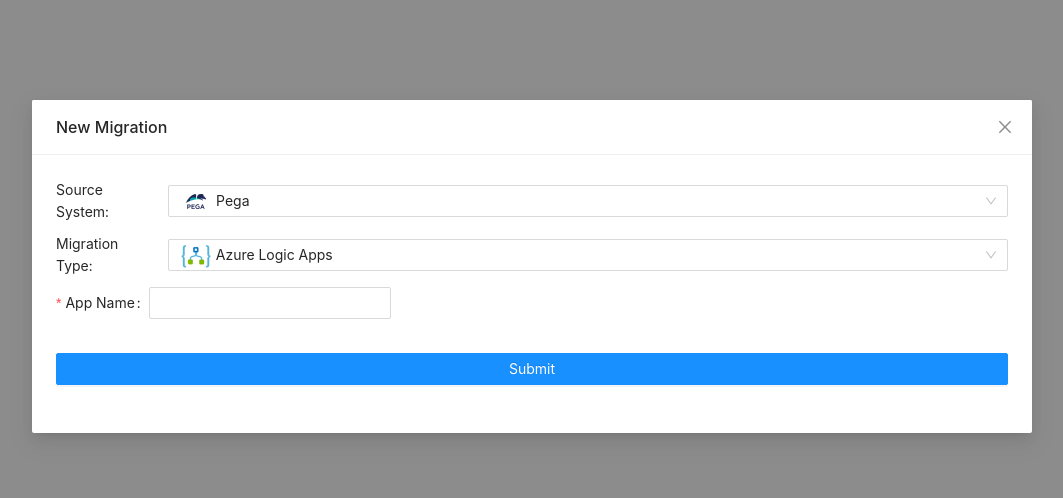
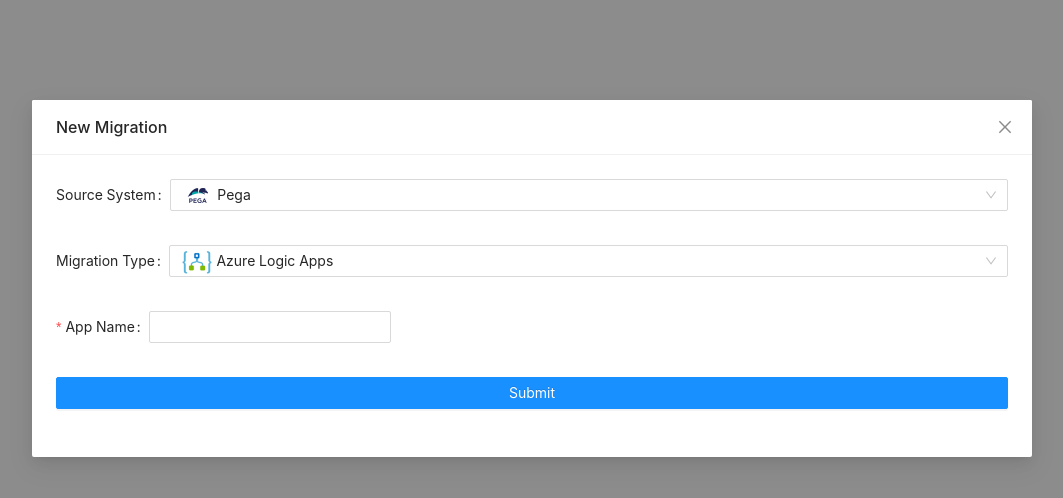
Before and after one commit to shepelenko-vlad/and-design, a React (Create React App) app: page / in a window 1280 px wide. Both pictures are taken after a click on the button "Click me!". Shown: the top 498 px of the page, without its empty margins (108-1171 px from the left). Built offline with nearby package versions, Linux system fonts and the light colour scheme.

Commit message:
troubleshooting

```diff
--- a/src/features/page/ModalForm.jsx
+++ b/src/features/page/ModalForm.jsx
@@ -41,7 +41,7 @@
   };
 
   const handlePress = (event) => {
-    var charCode = event.charCodeAt(0);
+    let charCode = event.charCodeAt(0);
     if (
       (charCode < 97 || charCode > 122) &&
       (charCode < 65 || charCode > 90) &&
@@ -55,6 +55,14 @@
 
   const handleCancel = () => {
     setIsModalVisible(false);
+  };
+
+  const onFinish = (values) => {
+    console.log("Success: ", values);
+  };
+
+  const onFinishFailed = (errorInfo) => {
+    console.log("Failed: ", errorInfo);
   };
 
   return (
@@ -76,26 +84,22 @@
             remember: true,
           }}
           autoComplete="off"
+          onFinish={onFinish}
+          onFinishFailed={onFinishFailed}
         >
-          <div className="divInput">
-            <p>Source System: </p>
-            <Select
-              defaultValue={sourceSystem[0].name}
-              style={{ width: "89.2%" }}
-            >
+          <Form.Item name="sourceSystem" label="Source System">
+            <Select defaultValue={sourceSystem[0].name}>
               {sourceSystem.map((item) => (
                 <Option key={item.id} value={item.name}>
                   <img src={item.img} alt={item.img} /> {item.name}
                 </Option>
               ))}
             </Select>
-          </div>
-          <div className="divInput">
-            <p>Migration Type: </p>
+          </Form.Item>
+          <Form.Item name="migrationType" label="Migration Type">
             <Select
               onChange={handleChange}
               defaultValue={migrationType[0].name}
-              style={{ width: "88.8%" }}
             >
               {migrationType.map((item) => (
                 <Option value={item.name} key={item.id}>
@@ -103,7 +107,7 @@
                 </Option>
               ))}
             </Select>
-          </div>
+          </Form.Item>
           <div className="divInput">
             <Form.Item
               label={appName}
```
